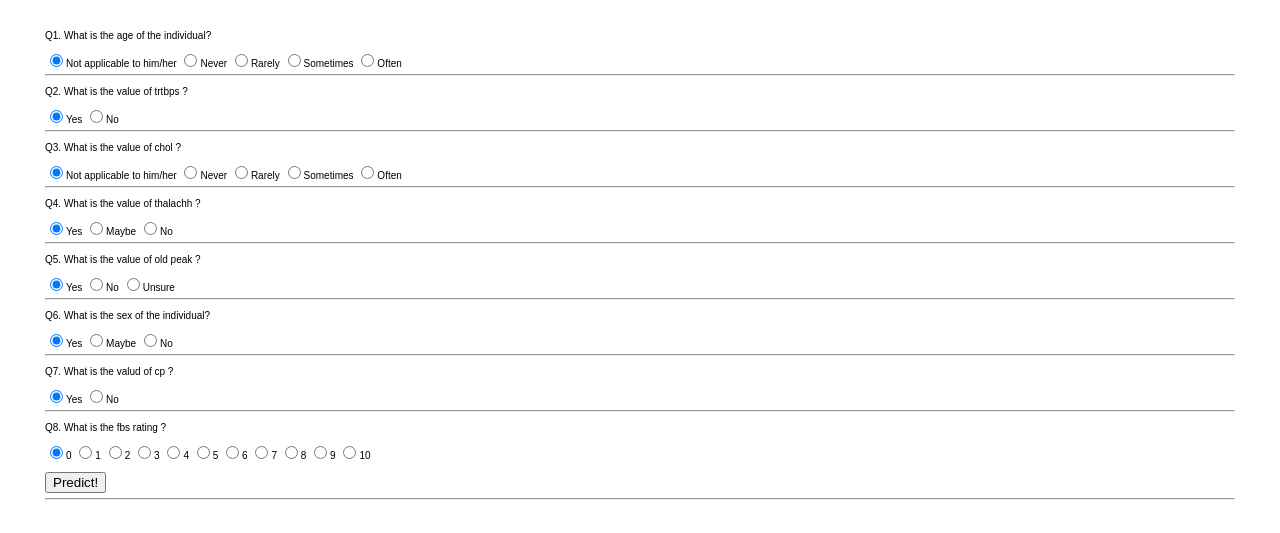
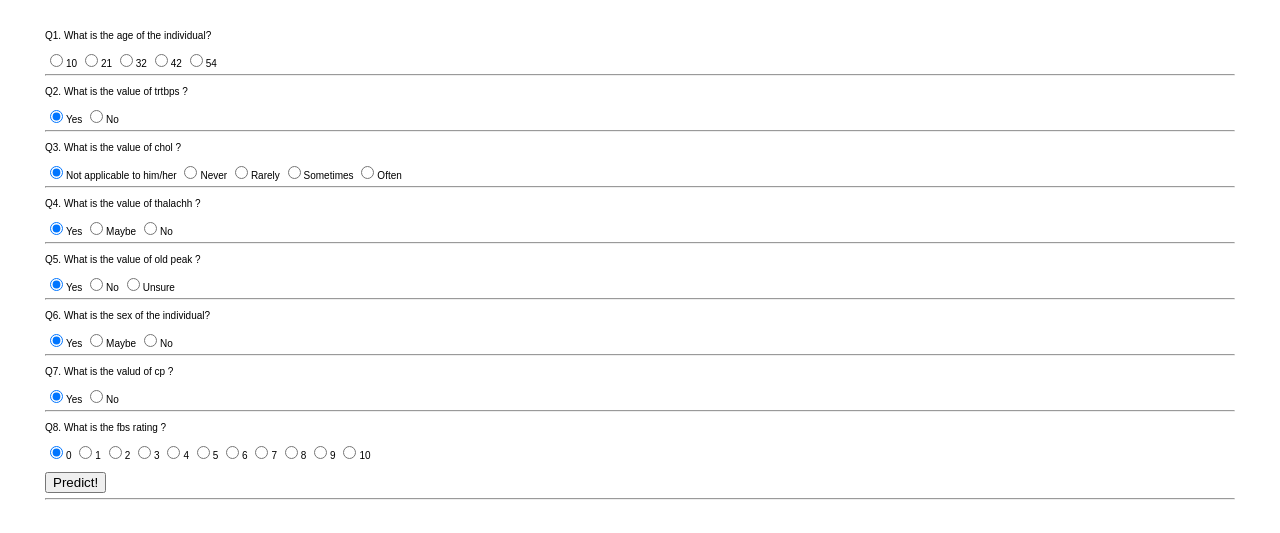
Before and after one commit to dc-neo/heart_attack_predict, a Flask app: page / in a window 1280 px wide. Shown: the top 533 px of the page. Run offline with Flask 3, Linux system fonts and the light colour scheme.

Commit message:
add age question

```diff
--- a/templates/index.html
+++ b/templates/index.html
@@ -18,11 +18,11 @@
   <body>
       <form id="predict" method="POST">
         <p>Q1. What is the age of the individual? </p>
-        <label><input type="radio" name="work_interfere_non_effective_treatment" value="0" checked>Not applicable to him/her</label>
-        <label><input type="radio" name="work_interfere_non_effective_treatment" value="1">Never</label>
-        <label><input type="radio" name="work_interfere_non_effective_treatment" value="2">Rarely</label>
-        <label><input type="radio" name="work_interfere_non_effective_treatment" value="3">Sometimes</label>
-        <label><input type="radio" name="work_interfere_non_effective_treatment" value="4">Often</label>
+        <label><input type="radio" name="person_age" value="10">10</label>
+        <label><input type="radio" name="person_age" value="21">21</label>
+        <label><input type="radio" name="person_age" value="32">32</label>
+        <label><input type="radio" name="person_age" value="42">42</label>
+        <label><input type="radio" name="person_age" value="54">54</label>
         <hr>
         <p>Q2. What is the value of trtbps ?</p>
         <label><input type="radio" name="diagnosed_disorder" value="1" checked>Yes</label>
@@ -76,7 +76,7 @@
           event.preventDefault();
           var allElements=event.target.elements;
           var json={
-            "work_interfere_non_effective_treatment":allElements.work_interfere_non_effective_treatment.value,
+            "person_age":allElements.person_age.value,
             "diagnosed_disorder":allElements.diagnosed_disorder.value,
             "work_interfere_effective_treatment":allElements.work_interfere_effective_treatment.value,
             "current_disorder":allElements.current_disorder.value,
```
